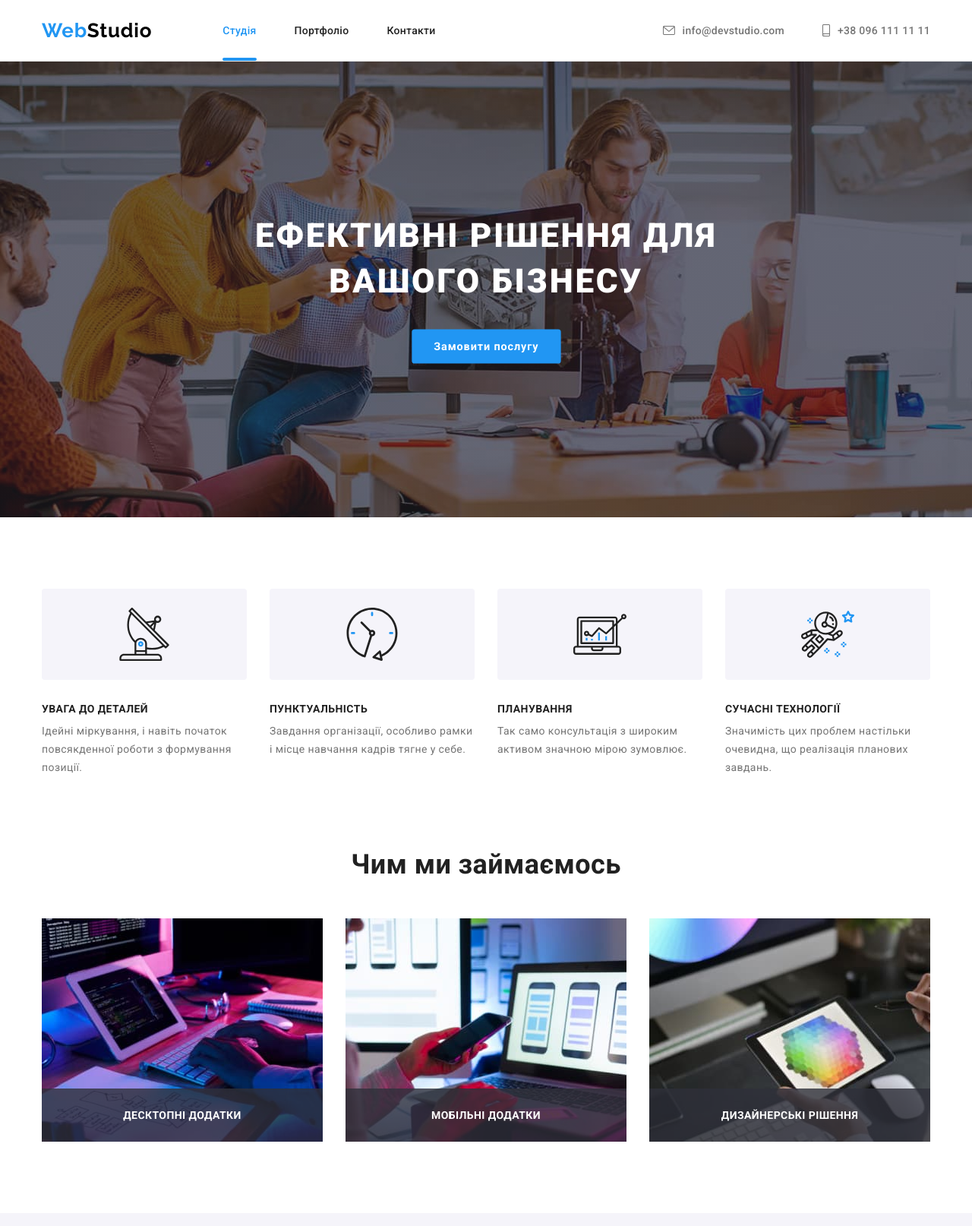
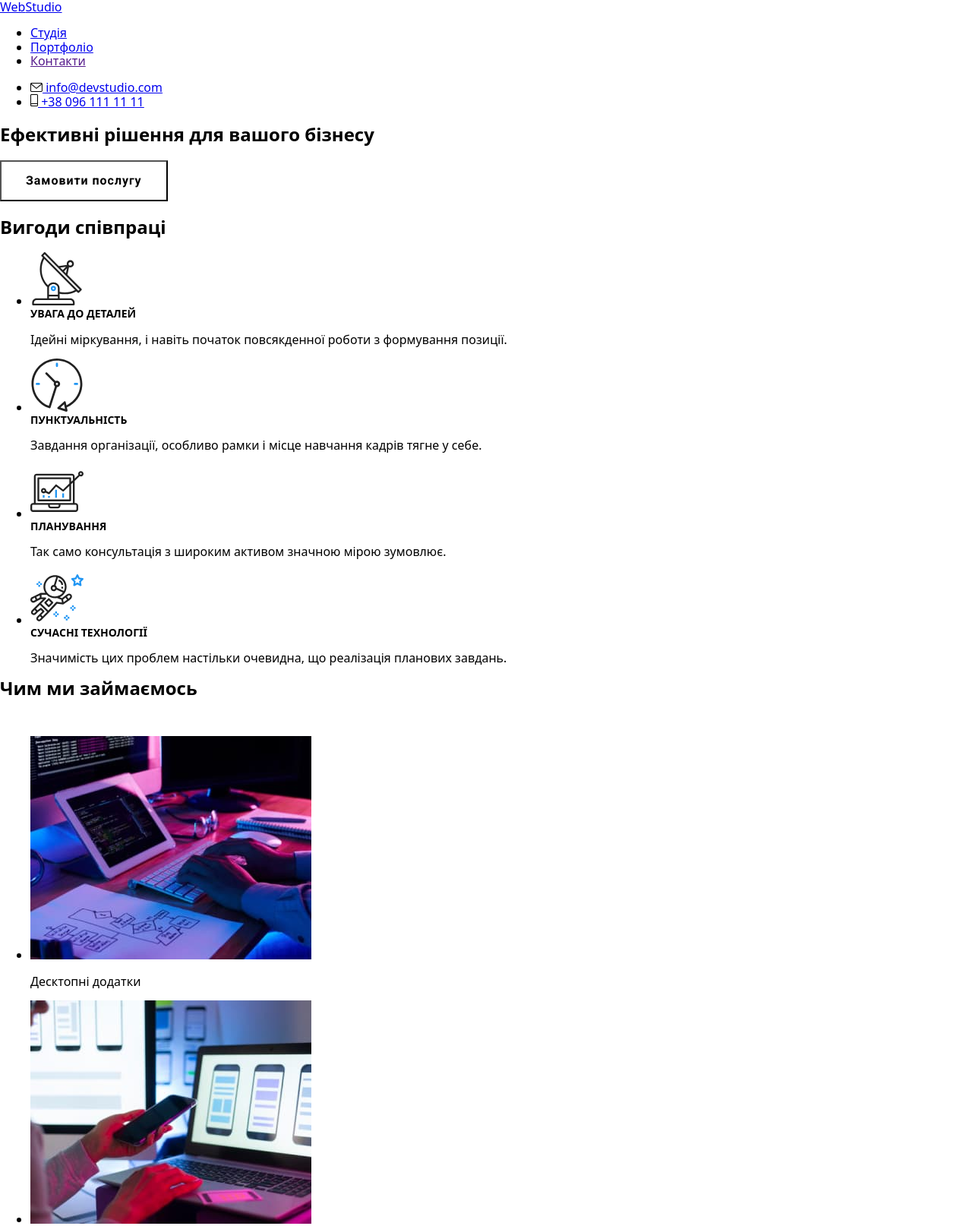
Before and after one commit to Ptz81/goit-markup-hw-07, a plain HTML site: page index.html in a window 1280 px wide. Shown: the top 1614 px of the page at 76% size. Drawn offline with nearby package versions, Linux system fonts and the light colour scheme.

Commit message:
changed header and basis parameters based on BEM

```diff
--- a/css/style.css
+++ b/css/style.css
@@ -1,6 +1,6 @@
 /* basic color parameters */
 
-:root {
+/* :root {
     --primary-text-color: #757575;
     --title-text-color: #212121;
     --accent-color: #2196F3;
@@ -14,10 +14,10 @@
 
 
 
-}
+} */
 
 /* BASIC PARAMETERS */
-h1,
+/* h1,
 h2,
 h3,
 h4,
@@ -44,22 +44,22 @@ h3 {
     font-weight: 500;
     font-size: 16px;
     line-height: 19px;
-}
+} */
 
-img {
+/* img {
     display: block;
     max-width: 100%;
     height: auto;
-}
+} */
 
-button {
+/* button {
 
     cursor: pointer;
     border: none;
     border-radius: 4px;
-}
+} */
 
-body {
+/* body {
 
     color: var(--primary-text-color);
 
@@ -68,49 +68,46 @@ body {
     letter-spacing: 0.03em;
 
 
-}
+} */
 
 
-.li-style {
+/* .li-style {
     list-style: none;
     padding: 0;
     margin: 0;
 
-}
+} */
 
 
-.focus-color {
+/* .focus-color {
     color: var(--accent-color);
-}
+} */
 
 
-.accent:hover,
+/* .accent:hover,
 .accent:focus {
     color: var(--accent-color);
 
+} */
 
-}
-
-.container {
+/* .container {
 
     width: 1200px;
-
-    /* margin: 0 auto; */
     margin-right: auto;
     margin-left: auto;
     padding: 0px 15px;
 
 
-}
+} */
 
-.section {
+/* .section {
     padding-top: 94px;
     padding-bottom: 94px;
-}
+} */
 
 /* HIDDEN CLASS */
 
-.visually-hidden {
+/* .visually-hidden {
     position: absolute;
     width: 1px;
     height: 1px;
@@ -122,34 +119,34 @@ body {
     clip-path: inset(100%);
     clip: rect(0 0 0 0);
     overflow: hidden;
-}
+} */
 
 
 /* HEADER */
 
-.header {
+/* .header {
     border-bottom: 1px solid var(--border-header);
-}
+} */
 
-.logo-flex {
+/* .logo-flex {
     display: flex;
     align-items: center;
 
-}
+} */
 
-.nav {
+/* .nav {
     margin-left: 93px;
 
-}
+} */
 
 
-.menu-contact {
+/* .menu-contact {
     display: flex;
     margin-left: auto;
 
-}
+} */
 
-.menu {
+/* .menu {
     display: flex;
 
 }
@@ -159,23 +156,23 @@ body {
     position: relative;
 
 
-}
+} */
 
-.nav-menu:not(:last-child) {
+/* .nav-menu:not(:last-child) {
     margin-right: 50px;
-}
+} */
 
-.contact-item {
+/* .contact-item {
     display: flex;
     align-items: center;
 
-}
+} */
 
-.contact-item:not(:last-child) {
+/* .contact-item:not(:last-child) {
     margin-right: 50px;
-}
+} */
 
-.menu-link {
+/* .menu-link {
     font-weight: 500;
     font-size: 14px;
     line-height: 1.2;
@@ -186,13 +183,11 @@ body {
 
     justify-content: center;
     align-items: center;
-    /* margin-bottom: 10px; */
-
     transition: color 250ms cubic-bezier(0.4, 0, 0.2, 1);
 
-}
+} */
 
-.line::after {
+/* .line::after {
     content: '';
     display: block;
     width: 100%;
@@ -203,17 +198,17 @@ body {
     bottom: -32px;
     left: 0;
     opacity: 1;
-}
+} */
 
 
 
-.mail-icon {
+/* .mail-icon {
     margin-right: 10px;
     fill: currentColor;
-}
+} */
 
 
-.logo {
+/* .logo {
     color: var(--logo-color);
     text-decoration: none;
     font-family: 'Raleway', sans-serif;
@@ -231,16 +226,16 @@ body {
 
 .logo>span {
     color: var(--accent-color);
-}
+} */
 
-.title {
+/* .title {
     color: var(--title-text-color);
 
-}
+} */
 
-.primary {
+/* .primary {
     color: var(--primary-text-color);
-}
+} */
 
 
 
--- a/index.html
+++ b/index.html
@@ -22,34 +22,34 @@
     <!--HEADER-->
 
     <header class="header">
-      <div class="container logo-flex">
-        <a href="./index.html" class="logo"><span>Web</span>Studio</a>
-        <nav class="nav">
-          <ul class="menu li-style">
-            <li class="nav-menu">
-              <a class="menu-link line focus-color" href="./index.html">Студія</a>
+      <div class="header_container section_container">
+        <a href="./index.html" class="link"><span class="header_logo">Web</span>Studio</a>
+        <nav class="header_nav">
+          <ul class="header_menu list">
+            <li class="header_item">
+              <a class="header_link header_link--line header_link--focus" href="./index.html">Студія</a>
             </li>
-            <li class="nav-menu">
-              <a class="menu-link title accent" href="./portfolio.html">Портфоліо</a>
+            <li class="header_item">
+              <a class="header_link header_link--accent" href="./portfolio.html">Портфоліо</a>
             </li>
-            <li class="nav-menu">
-              <a class="menu-link title accent" href="">Контакти</a>
+            <li class="header_item">
+              <a class="header_link header_link--accent" href="">Контакти</a>
             </li>
           </ul>
         </nav>
 
-        <ul class="menu-contact li-style">
-          <li class="contact-item icon-envelope">
-            <a class="menu-link primary accent" href="mailto:info@devstudio.com">
-              <svg class="mail-icon" width="16" height="12">
+        <ul class="header_menu--position list">
+          <li class="header_item--flex icon-envelope">
+            <a class="header_link header_link--primary" href="mailto:info@devstudio.com">
+              <svg class="header_icon" width="16" height="12">
                 <use href="./images/icons.svg#icon-envelope"></use>
               </svg>
               info@devstudio.com</a
             >
           </li>
-          <li class="contact-item icon-phone">
-            <a class="menu-link primary accent" href="tel:+380961111111">
-              <svg class="mail-icon" width="10" height="16">
+          <li class="header_item--flex icon-phone">
+            <a class="header_link header_link--primary" href="tel:+380961111111">
+              <svg class="header_icon" width="10" height="16">
                 <use href="./images/icons.svg#icon-smartphone"></use>
               </svg>
               +38 096 111 11 11</a
@@ -62,60 +62,62 @@
     <!--MAIN-->
 
     <main class="main">
-      <section class="hero">
-        <div class="container">
-          <h1 class="hero-title text-focus-in">Ефективні рішення для вашого бізнесу</h1>
-          <button class="btn border-btn heartbeat" type="button" data-modal-open>
+      <section class="main-hero(hero)">
+        <div class="section-container(container)">
+          <h1 class="main-title(hero-title) main-title__focus(text-focus-in)">
+            Ефективні рішення для вашого бізнесу
+          </h1>
+          <button class="btn main-btn(border-btn heartbeat)" type="button" data-modal-open>
             Замовити послугу
           </button>
         </div>
       </section>
 
-      <section class="section">
-        <div class="container">
+      <section class="section_wrapper">
+        <div class="section-container(container)">
           <h2 class="visually-hidden">Вигоди співпраці</h2>
-          <ul class="advantages-box li-style">
-            <li class="advantage-list">
-              <div class="icon-container">
-                <svg class="icon" width="70" height="70">
+          <ul class="advantage(advantages-box) list">
+            <li class="advantage-item(advantage-list)">
+              <div class="advantage-wrapper__icon(icon-container)">
+                <svg class="advantage-icon(icon)" width="70" height="70">
                   <use href="./images/icons.svg#icon-antenna"></use>
                 </svg>
               </div>
               <h3 class="advantages-title">Увага до деталей</h3>
-              <p class="advantage-item">
+              <p class="advantage-text(advantage-item)">
                 Ідейні міркування, і навіть початок повсякденної роботи з формування позиції.
               </p>
             </li>
-            <li class="advantage-list">
-              <div class="icon-container">
-                <svg class="icon" width="70" height="70">
+            <li class="advantage-item(advantage-list)">
+              <div class="advantage-wrapper__icon(icon-container)">
+                <svg class="advantage-icon(icon)" width="70" height="70">
                   <use href="./images/icons.svg#icon-clock"></use>
                 </svg>
               </div>
               <h3 class="advantages-title">Пунктуальність</h3>
-              <p class="advantage-item">
+              <p class="advantage-text(advantage-item)">
                 Завдання організації, особливо рамки і місце навчання кадрів тягне у себе.
               </p>
             </li>
-            <li class="advantage-list">
-              <div class="icon-container">
-                <svg class="icon" width="70" height="70">
+            <li class="advantage-item(advantage-list)">
+              <div class="advantage-wrapper__icon(icon-container)">
+                <svg class="advantage-icon(icon)" width="70" height="70">
                   <use href="./images/icons.svg#icon-diagram"></use>
                 </svg>
               </div>
               <h3 class="advantages-title">Планування</h3>
-              <p class="advantage-item">
+              <p class="advantage-text(advantage-item)">
                 Так само консультація з широким активом значною мірою зумовлює.
               </p>
             </li>
-            <li class="advantage-list">
-              <div class="icon-container">
-                <svg class="icon" width="70" height="70">
+            <li class="advantage-item(advantage-list)">
+              <div class="advantage-wrapper__icon(icon-container)">
+                <svg class="advantage-icon(icon)" width="70" height="70">
                   <use href="./images/icons.svg#icon-astronaut"></use>
                 </svg>
               </div>
               <h3 class="advantages-title">Сучасні технології</h3>
-              <p class="advantage-item">
+              <p class="advantage-text(advantage-item)">
                 Значимість цих проблем настільки очевидна, що реалізація планових завдань.
               </p>
             </li>
@@ -123,41 +125,41 @@
         </div>
       </section>
 
-      <section class="section no-padding">
-        <div class="container">
+      <section class="section_wrapper no-padding">
+        <div class="section-container(container)">
           <h2 class="activity-title">Чим ми займаємось</h2>
-          <ul class="activity-box li-style">
-            <li class="activity-img">
+          <ul class="activity(activity-box) list">
+            <li class="activity-item(activity-img)">
               <img src="./images/box_1.jpg" width="370" alt="процес набору на клавіатурі" />
 
-              <p class="decoration-text">Десктопні додатки</p>
+              <p class="activity-label(decoration-text)">Десктопні додатки</p>
             </li>
-            <li class="activity-img">
+            <li class="activity-item(activity-img)">
               <img src="./images/box_2.jpg" width="370" alt="жінка з телефоном в руках" />
 
-              <p class="decoration-text">Мобільні додатки</p>
+              <p class="activity-label(decoration-text)">Мобільні додатки</p>
             </li>
-            <li class="activity-img">
+            <li class="activity-item(activity-img)">
               <img src="./images/box_3.jpg" width="370" alt="мужчина з планшетом в руках" />
 
-              <p class="decoration-text">Дизайнерські рішення</p>
+              <p class="activity-label(decoration-text)">Дизайнерські рішення</p>
             </li>
           </ul>
         </div>
       </section>
 
-      <section class="team section">
-        <div class="container">
+      <section class="team section_wrapper">
+        <div class="section-container(container)">
           <h2 class="team-title">Наша команда</h2>
-          <ul class="team-box li-style">
-            <li class="team-user">
-              <img src="./images/worker_1.jpg" width="270" alt="Ігор Дем'яненко" />
+          <ul class="team-section(team-box) list">
+            <li class="user(team-user)">
+              <img class="user-img" src="./images/worker_1.jpg" width="270" alt="Ігор Дем'яненко" />
 
-              <div class="team-player">
-                <h3 class="team-name">Ігор Дем'яненко</h3>
-                <p class="user">Product Designer</p>
+              <div class="user-wrapper(team-player)">
+                <h3 class="user-title(team-name)">Ігор Дем'яненко</h3>
+                <p class="user-label(user)">Product Designer</p>
 
-                <ul class="li-style socials">
+                <ul class="list socials">
                   <li class="icon-list">
                     <a class="social-link" href="https://instagram.com">
                       <svg class="icon" width="20" height="20">
@@ -199,7 +201,7 @@
                 <h3 class="team-name">Ольга Рєпіна</h3>
                 <p class="user">Frontend Developer</p>
 
-                <ul class="li-style socials">
+                <ul class="list socials">
                   <li class="icon-list">
                     <a class="social-link" href="https://instagram.com">
                       <svg class="icon" width="20" height="20">
@@ -241,7 +243,7 @@
                 <h3 class="team-name">Микола Тарасов</h3>
                 <p class="user">Marketing</p>
 
-                <ul class="li-style socials">
+                <ul class="list socials">
                   <li class="icon-list">
                     <a class="social-link" href="https://instagram.com">
                       <svg class="icon" width="20" height="20">
@@ -283,7 +285,7 @@
                 <h3 class="team-name">Михайло Єрмаков</h3>
                 <p class="user">UI Designer</p>
 
-                <ul class="li-style socials">
+                <ul class="list socials">
                   <li class="icon-list">
                     <a class="social-link" href="https://instagram.com">
                       <svg class="icon" width="20" height="20">
@@ -322,10 +324,10 @@
         </div>
       </section>
 
-      <section class="section">
+      <section class="section_wrapper">
         <div class="container">
           <h2 class="clients-title">Постійні клієнти</h2>
-          <ul class="clients-box li-style">
+          <ul class="clients-box list">
             <li class="clients-item">
               <a class="clients-link" href="https://yayaco.ca">
                 <svg class="icon" width="106" height="60">
@@ -383,9 +385,9 @@
     <footer class="footer">
       <div class="container cover">
         <div class="bottom-div">
-          <a href="./index.html" class="logo footer-logo"><span>Web</span>Studio</a>
+          <a href="./index.html" class="link footer-logo"><span>Web</span>Studio</a>
           <address class="address">
-            <ul class="footer-menu-contact li-style">
+            <ul class="footer-menu-contact list">
               <li class="footer-item">
                 <a
                   class="map-link accent"
@@ -408,7 +410,7 @@
         </div>
         <div class="subscribe">
           <p class="subscribe-title">Приєднуйтеся</p>
-          <ul class="li-style socials">
+          <ul class="list socials">
             <li class="icon-list">
               <a class="social-link" href="https://instagram.com">
                 <svg class="icons" width="20" height="20">
@@ -472,11 +474,8 @@
 
         <p class="modal-name">Залиште свої дані, ми вам передзвонимо</p>
         <form class="group-cover">
-
-
           <div class="modal-group" role="group">
-              <label class="modal-label" for="name"
-                >Ім'я</label>
+            <label class="modal-label" for="name">Ім'я</label>
             <div class="wrapper-input">
               <input
                 class="input-form"
@@ -492,36 +491,30 @@
                 <use href="./images/icons.svg#icon-person-modal"></use>
               </svg>
             </div>
-
           </div>
 
           <div class="modal-group" role="group">
-              <label class="modal-label" for="phone"
-                >Телефон</label>
+            <label class="modal-label" for="phone">Телефон</label>
             <div class="wrapper-input">
               <input class="input-form" type="tel" name="user_phone" id="phone" required />
               <svg class="icon-modal" width="18" height="18">
                 <use href="./images/icons.svg#icon-ring-modal"></use>
               </svg>
             </div>
-
           </div>
 
           <div class="modal-group" role="group">
-              <label class="modal-label" for="email" icon-modal
-                >Пошта</label>
+            <label class="modal-label" for="email" icon-modal>Пошта</label>
             <div class="wrapper-input">
               <input class="input-form" type="email" name="user_email" id="email" required />
               <svg class="icon-modal" width="18" height="18">
                 <use href="./images/icons.svg#icon-envelope-modal"></use>
               </svg>
             </div>
-
           </div>
 
           <div class="modal-group modal-comment" role="group">
-              <label class="modal-label" for="comments"
-                >Коментар</label>
+            <label class="modal-label" for="comments">Коментар</label>
             <textarea
               class="comments"
               name="comments"
@@ -529,7 +522,6 @@
               rows="10"
               placeholder="Введіть текст"
             ></textarea>
-
           </div>
 
           <div class="agreement" role="group">
@@ -547,7 +539,6 @@
           </div>
 
           <button class="btn submit-btn" type="submit">Відправити</button>
-
         </form>
       </div>
     </div>
```
Also changed, not shown: portfolio.html (+22 -22 lines), css/main.css (added), sass/components/_logo.scss (added), sass/components/_page-header.scss (added), sass/main.scss (added), sass/utils/variables.scss (added). Lines whose indentation alone changed are shown as unchanged.
